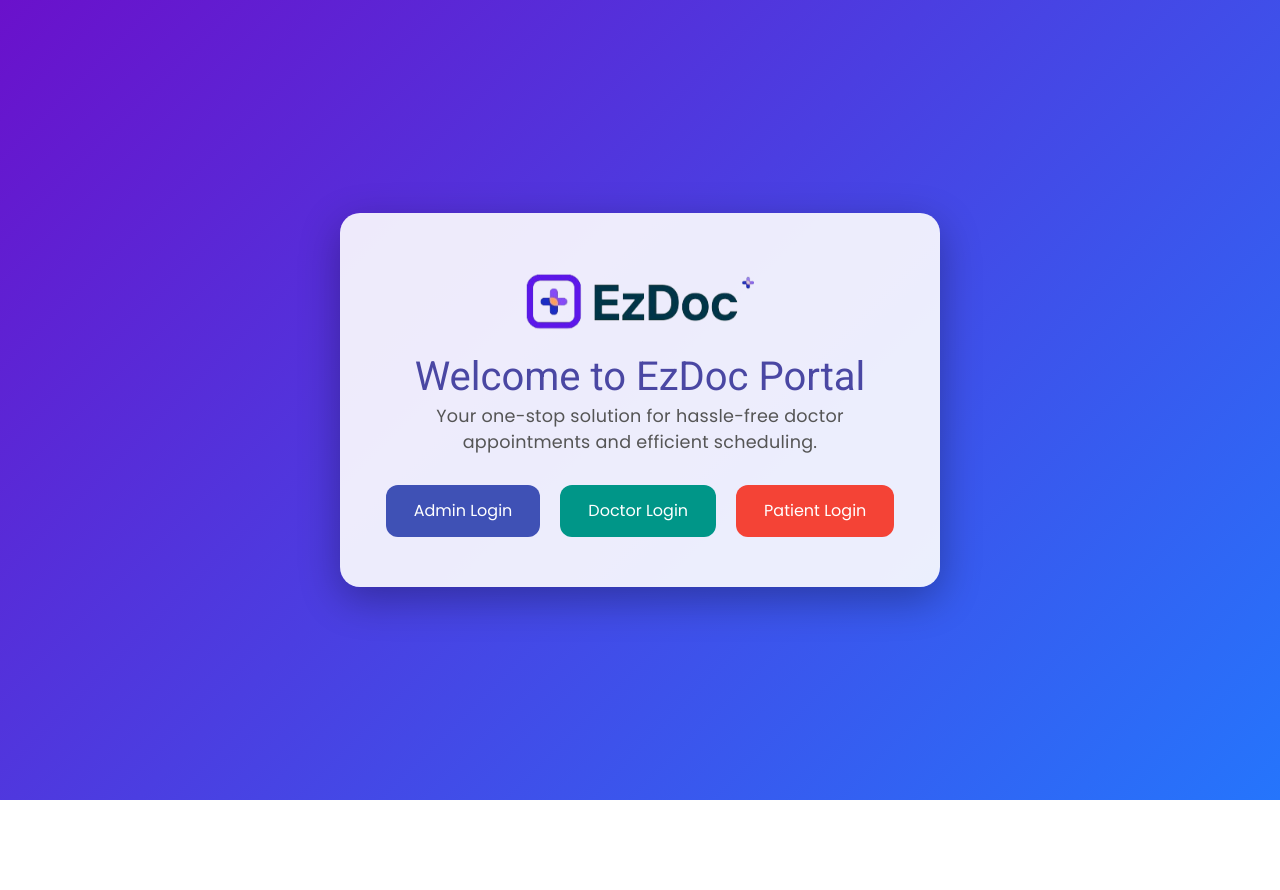
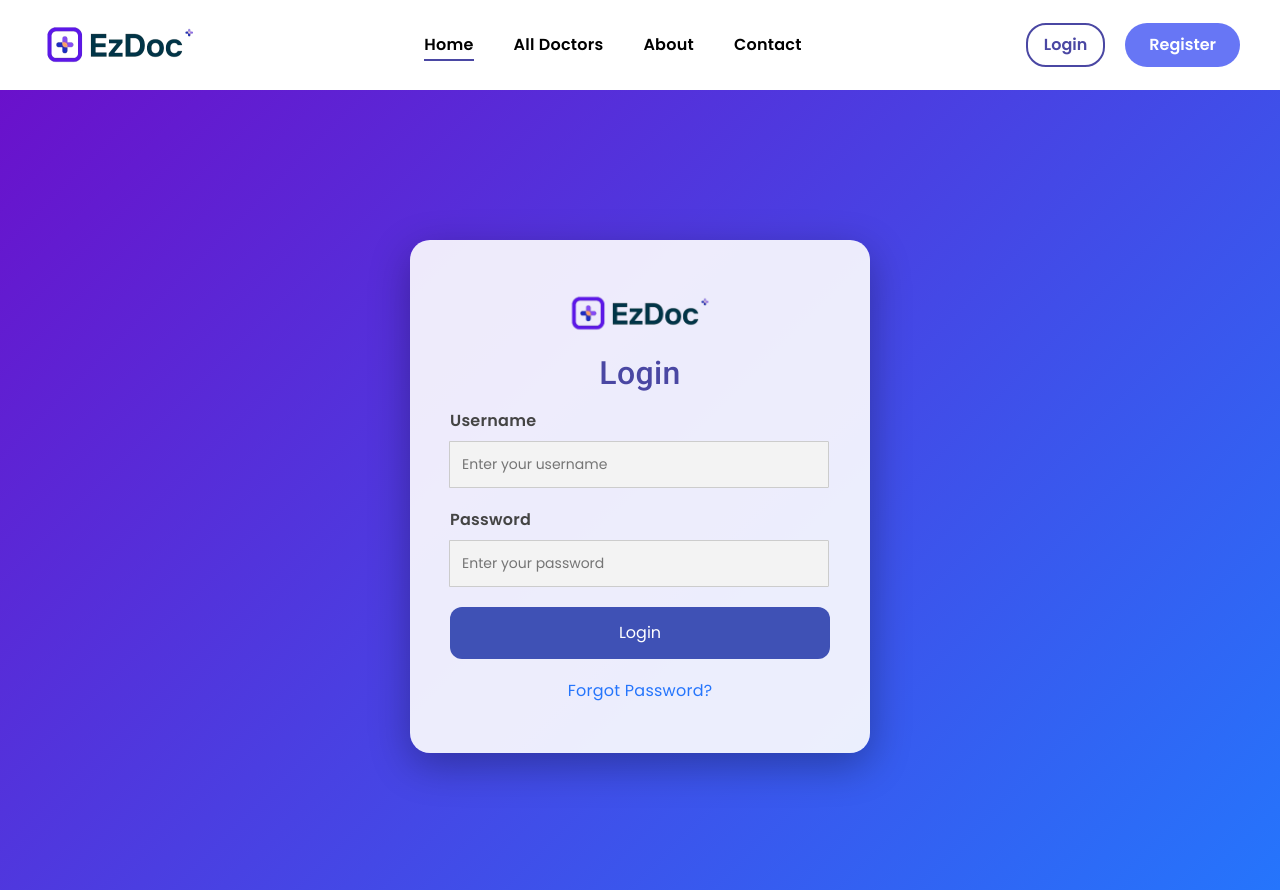
Before and after one commit to iamchaitanya7/EzDoc, an Angular app: page /login in a window 1280 px wide. Before the commit the page ends 800 px from the top, so only its background shows below. Built offline with nearby package versions, Linux system fonts and the light colour scheme.

Commit message:
fix: design; routing;

```diff
--- a/src/app/app.component.html
+++ b/src/app/app.component.html
@@ -1 +1,134 @@
-<app-welcome></app-welcome>
+<!DOCTYPE html>
+<html lang="en">
+<head>
+    <meta charset="UTF-8">
+    <meta name="viewport" content="width=device-width, initial-scale=1.0">
+    <title>EzDoc Portal - Navbar</title>
+    <link href="https://fonts.googleapis.com/css2?family=Poppins:wght@300;400;600&display=swap" rel="stylesheet">
+    <style>
+        body {
+            margin: 0;
+            padding: 0;
+            box-sizing: border-box;
+            font-family: 'Poppins', sans-serif;
+        }
+
+        nav {
+            display: flex;
+            justify-content: space-between;
+            align-items: center;
+            padding: 20px 40px;
+            box-shadow: 0 2px 8px rgba(0, 0, 0, 0.1);
+            background: #fff;
+        }
+
+        .logo {
+            height: 50px;
+        }
+
+        .nav-links {
+            display: flex;
+            gap: 40px;
+        }
+
+        .nav-links a {
+            text-decoration: none;
+            color: #000;
+            font-weight: 600;
+            position: relative;
+            transition: color 0.3s ease;
+        }
+
+        .nav-links a:hover {
+            color: #4A47A3;
+        }
+
+        .nav-links a.active::after {
+            content: '';
+            position: absolute;
+            left: 0;
+            bottom: -4px;
+            width: 100%;
+            height: 2px;
+            background: #4A47A3;
+            animation: slideIn 0.3s ease;
+        }
+
+        @keyframes slideIn {
+            from { width: 0; }
+            to { width: 100%; }
+        }
+
+        .btn-container {
+            display: flex;
+            gap: 20px;
+        }
+
+        .admin-btn {
+            padding: 8px 16px;
+            border: 2px solid #4A47A3;
+            border-radius: 20px;
+            background: transparent;
+            color: #4A47A3;
+            font-weight: 600;
+            cursor: pointer;
+            transition: all 0.3s ease;
+        }
+
+        .admin-btn:hover {
+            background: #4A47A3;
+            color: white;
+        }
+
+        .cta-btn {
+            padding: 8px 24px;
+            background: #6776F5;
+            color: white;
+            border: none;
+            border-radius: 30px;
+            font-weight: 600;
+            cursor: pointer;
+            transition: all 0.3s ease;
+        }
+
+        .cta-btn:hover {
+            background: #4A47A3;
+        }
+
+        @media (max-width: 768px) {
+            nav {
+                flex-direction: column;
+                gap: 20px;
+            }
+
+            .nav-links {
+                flex-direction: column;
+                text-align: center;
+            }
+
+            .btn-container {
+                flex-direction: column;
+            }
+        }
+    </style>
+</head>
+<body>
+
+    <nav>
+        <img src="assets/images/logos/EzDoc1.png" alt="EzDoc Logo" class="logo">
+        <div class="nav-links">
+            <a [routerLink]="['/welcome']" class="active">Home</a>
+            <a [routerLink]="['/doctors']">All Doctors</a>
+            <a [routerLink]="['/about']">About</a>
+            <a [routerLink]="['/contact']">Contact</a>
+        </div>
+        <div class="btn-container">
+            <button class="admin-btn" [routerLink]="['/login']">Login</button>
+            <button class="cta-btn" [routerLink]="['/register']">Register</button>
+        </div>
+    </nav>
+
+    <router-outlet></router-outlet>
+
+</body>
+</html>
--- a/src/app/login/login.component.html
+++ b/src/app/login/login.component.html
@@ -0,0 +1,149 @@
+<!DOCTYPE html>
+<html lang="en">
+<head>
+  <meta charset="UTF-8">
+  <meta name="viewport" content="width=device-width, initial-scale=1.0">
+  <title>EzDoc Portal - Login</title>
+  <link href="https://fonts.googleapis.com/css2?family=Poppins:wght@300;400;600&display=swap" rel="stylesheet">
+  <style>
+    body {
+      margin: 0;
+      padding: 0;
+      box-sizing: border-box;
+      font-family: 'Poppins', sans-serif;
+      background: linear-gradient(135deg, #6a11cb, #2575fc);
+      height: 100vh;
+      overflow: hidden;
+      animation: fadeIn 1.5s ease-in-out;
+    }
+
+    @keyframes fadeIn {
+      from { opacity: 0; }
+      to { opacity: 1; }
+    }
+
+    .container {
+      margin: 130px auto; /* Adjust margin to align with the navbar */
+      max-width: 500px;
+      padding: 20px;
+    }
+
+    .login-card {
+      text-align: center;
+      padding: 50px 40px;
+      border-radius: 20px;
+      background: rgba(255, 255, 255, 0.9);
+      box-shadow: 0 12px 40px rgba(0, 0, 0, 0.3);
+      animation: slideIn 1s ease-out;
+    }
+
+    @keyframes slideIn {
+      from { transform: translateY(50px); opacity: 0; }
+      to { transform: translateY(0); opacity: 1; }
+    }
+
+    .logo {
+      width: 150px;
+      height: auto;
+      margin-bottom: 20px;
+    }
+
+    h2 {
+      font-size: 2rem;
+      color: #4a47a3;
+      margin-bottom: 20px;
+    }
+
+    .input-group {
+      margin-bottom: 20px;
+      text-align: left;
+    }
+
+    .input-group label {
+      display: block;
+      font-weight: 600;
+      color: #444;
+      margin-bottom: 8px;
+    }
+
+    .input-group input {
+      width: 100%;
+      padding: 12px;
+      border: 1px solid #ccc;
+      border-radius: 1px;
+      background: #f3f3f3;
+      font-size: 14px;
+      outline: none;
+      transition: box-shadow 0.3s ease, border-color 0.3s ease;
+    }
+
+    .input-group input:focus {
+      border-color: #3f51b5;
+      box-shadow: 0 0 8px rgba(84, 104, 220, 0.6);
+    }
+
+    .input-group input:focus {
+      box-shadow: 0 0 8px rgba(63, 81, 181, 0.6);
+    }
+
+    .btn-submit {
+      width: 100%;
+      padding: 14px;
+      border: none;
+      border-radius: 12px;
+      background: #3f51b5;
+      color: white;
+      font-size: 16px;
+      cursor: pointer;
+      transition: transform 0.3s ease, box-shadow 0.3s ease;
+    }
+
+    .btn-submit:hover {
+      transform: translateY(-5px);
+      box-shadow: 0 8px 20px rgba(0, 0, 0, 0.2);
+    }
+
+    .link {
+      display: block;
+      margin-top: 20px;
+      color: #2575fc;
+      text-decoration: none;
+      transition: color 0.3s ease;
+    }
+
+    .link:hover {
+      color: #4a47a3;
+    }
+
+    @media (max-width: 768px) {
+      h2 { font-size: 1.8rem; }
+      .btn-submit { padding: 12px; }
+      .logo { width: 100px; }
+    }
+  </style>
+</head>
+<body>
+  <div class="container">
+    <div class="login-card">
+      <img src="assets/images/logos/EzDoc1.png" alt="EzDoc Logo" class="logo">
+      <h2>Login</h2>
+
+      <form action="#" method="POST">
+        <div class="input-group">
+          <label for="username">Username</label>
+          <input type="text" id="username" name="username" placeholder="Enter your username" required>
+        </div>
+
+        <div class="input-group">
+          <label for="password">Password</label>
+          <input type="password" id="password" name="password" placeholder="Enter your password" required>
+        </div>
+
+        <button type="submit" class="btn-submit">Login</button>
+      </form>
+
+      <a href="#" class="link">Forgot Password?</a>
+    </div>
+  </div>
+</body>
+</html>
--- a/src/app/welcome/welcome.component.html
+++ b/src/app/welcome/welcome.component.html
@@ -13,6 +13,7 @@
       font-family: 'Poppins', sans-serif;
       background: linear-gradient(135deg, #6a11cb, #2575fc);
       display: flex;
+      flex-direction: column;
       align-items: center;
       justify-content: center;
       height: 100vh;
@@ -23,6 +24,47 @@
     @keyframes fadeIn {
       from { opacity: 0; }
       to { opacity: 1; }
+    }
+
+    nav {
+      width: 100%;
+      background: rgba(255, 255, 255, 0.9);
+      padding: 10px 20px;
+      box-shadow: 0 4px 10px rgba(0, 0, 0, 0.1);
+      position: absolute;
+      top: 0;
+      display: flex;
+      justify-content: space-between;
+      align-items: center;
+    }
+
+    nav .logo {
+      width: 150px;
+      height: auto;
+    }
+
+    nav ul {
+      list-style: none;
+      display: flex;
+      gap: 20px;
+      margin: 0;
+      padding: 0;
+    }
+
+    nav ul li {
+      display: inline;
+    }
+
+    nav ul li a {
+      text-decoration: none;
+      font-size: 1rem;
+      color: #4a47a3;
+      font-weight: 500;
+      transition: color 0.3s ease;
+    }
+
+    nav ul li a:hover {
+      color: #2575fc;
     }
 
     .welcome-card {
@@ -96,21 +138,28 @@
       p { font-size: 1rem; }
       .btn { padding: 12px 24px; }
       .logo { width: 250px; }
+      nav ul {
+        flex-direction: column;
+        gap: 10px;
+      }
     }
   </style>
 </head>
 <body>
-    <div class="welcome-card">
+
+
+  <div class="welcome-card">
     <img src="assets/images/logos/EzDoc1.png" alt="EzDoc Logo" class="logo">
     <h1>Welcome to EzDoc Portal</h1>
     <p>Your one-stop solution for hassle-free doctor appointments and efficient scheduling.</p>
 
     <div class="button-container">
-    <button class="btn btn-admin" routerLink="/login/admin">Admin Login</button>
-      <button class="btn btn-doctor" routerLink="/login/doctor">Doctor Login</button>
-      <button class="btn btn-patient" [routerLink]="'/login/patient'">Patient Login</button>
+      <button class="btn btn-admin" [routerLink]="['/login']">Admin Login</button>
+      <button class="btn btn-doctor" [routerLink]="['/login']">Doctor Login</button>
+      <button class="btn btn-patient" [routerLink]="['/login']">Patient Login</button>
     </div>
+  </div>
 
-  </div>
+  <router-outlet></router-outlet>
 </body>
 </html>
```
